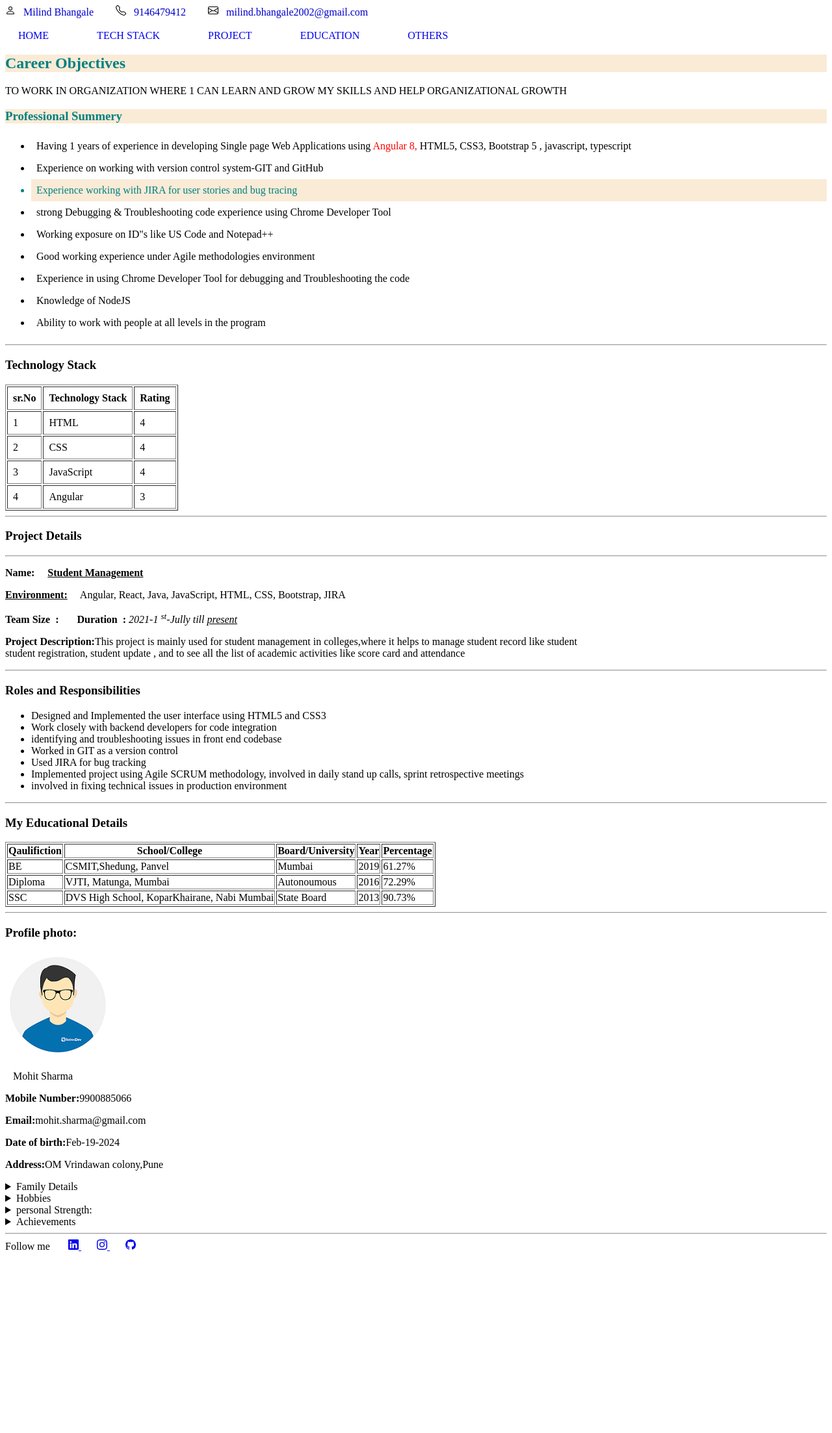
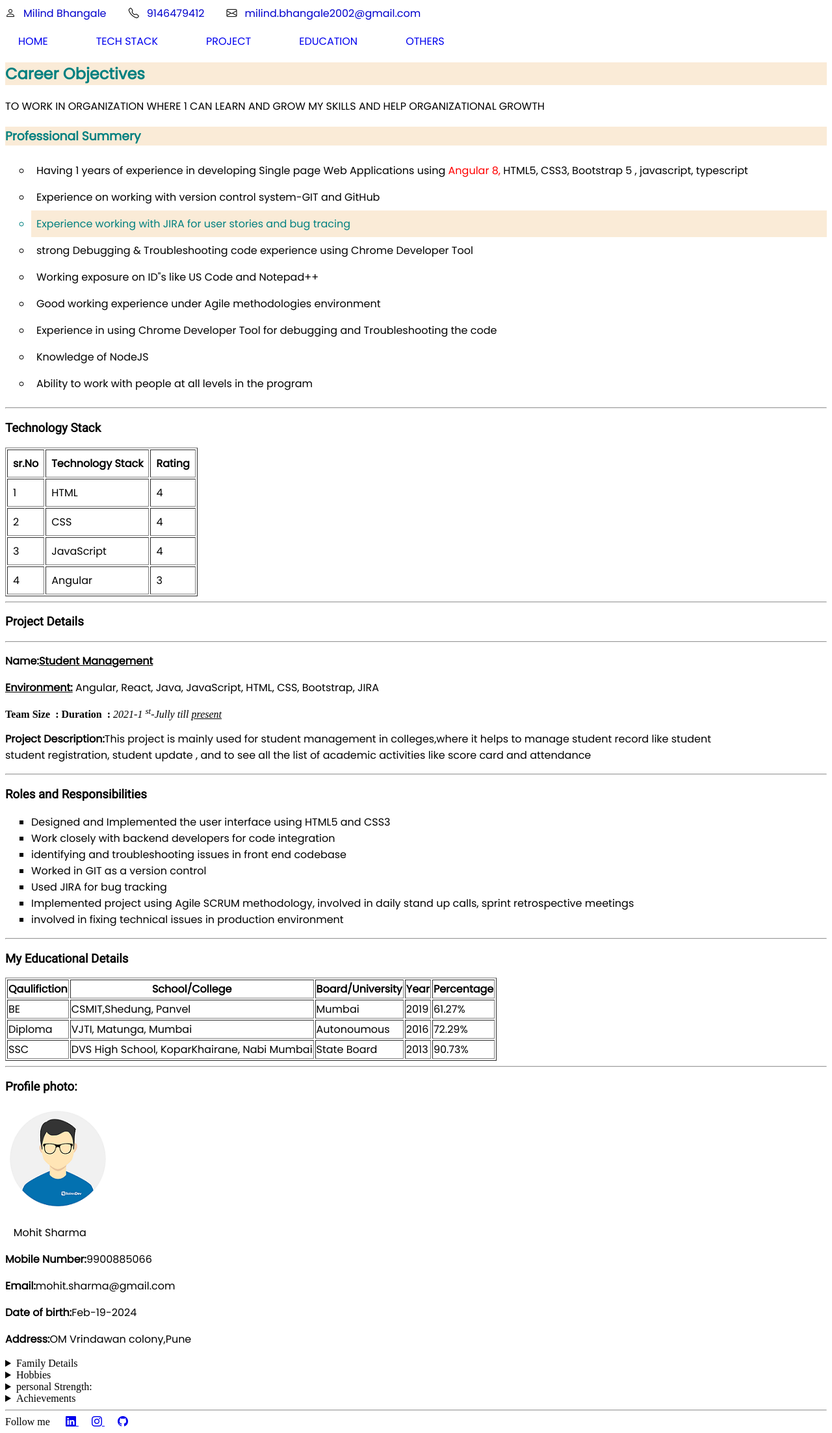
Before and after one commit to Milindbhangale2002/my-profile, a plain HTML site: page index.html in a window 1280 px wide. Shown: the whole page at 65% size. Before the commit the page ends 1936 px from the top, so only its background shows below. Drawn offline with nearby package versions, Linux system fonts and the light colour scheme.

Commit message:
update index.html file

```diff
--- a/index.html
+++ b/index.html
@@ -4,43 +4,92 @@
     <meta charset="UTF-8">
     <meta name="viewport" content="width=device-width, initial-scale=1.0">
     <title>My Profile</title>
+   <!-- Option 1: Include in HTML -->
+    <link rel="stylesheet" href="https://cdn.jsdelivr.net/npm/bootstrap-icons@1.3.0/font/bootstrap-icons.css">
+    <!-- Google Font Family CDN Link -->
+   <link rel="preconnect" href="https://fonts.googleapis.com">
+   <link rel="preconnect" href="https://fonts.gstatic.com" crossorigin>
+   <link href="https://fonts.googleapis.com/css2?family=Poppins&family=Roboto&display=swap" rel="stylesheet">
+
+   <!-- font-family: "Poppins", sans-serif;
+   font-family: "Roboto", sans-serif; -->
+
     <style>
-
+       h3{
+        font-family:"Roboto", sans-serif ;
+       }
         .car{
             color: teal;
             background-color: antiquewhite;
+            font-family: "Poppins", sans-serif;
         }
         #angular{
+            font-family: "Poppins", sans-serif;
             color: red;
         }
         #li{
             color: teal;
             background-color: antiquewhite;
+            font-family: "Poppins", sans-serif;
         }
 
         nav a{
             padding: 20px;
             text-decoration: none;
             margin-right: 30px;
+            font-family: "Poppins", sans-serif;
         }
 
         #home ul li{
             padding: 8px;
+            font-family: "Poppins", sans-serif;
+            list-style-type: circle;
 
         }
         .header-info {
             color:#0000CC ;
             background-color:#FFFFFF ;
             margin-right:30px;
+            font-family: "Poppins", sans-serif;
         }
 
         #techStack th {
             padding: 8px;
+            font-family: "Poppins", sans-serif;
         }
 
         #techStack td {
             padding: 8px;
+            font-family: "Poppins", sans-serif;
         }
+        section p{
+            font-family: "Poppins", sans-serif;
+        }
+        #education th{
+            font-family: "Poppins", sans-serif;
+
+        }
+        #education td{
+            font-family: "Poppins", sans-serif;
+
+        }
+        #others p{
+            font-family: "Poppins", sans-serif;
+
+        }
+        ul li{
+            list-style-type: square;
+            font-family: "Poppins", sans-serif;
+
+        }
+        ol li{
+            list-style-type:upper-roman;
+            font-family: "Poppins", sans-serif;
+
+        }
+      #logo a{
+        padding-left: 20px;
+      }
 
 
 
@@ -49,18 +98,12 @@
 <body>
     <!-- Header Section -->
     <header>
-        <svg xmlns="http://www.w3.org/2000/svg" width="16" height="16" fill="currentColor" class="bi bi-person" viewBox="0 0 16 16">
-            <path d="M8 8a3 3 0 1 0 0-6 3 3 0 0 0 0 6m2-3a2 2 0 1 1-4 0 2 2 0 0 1 4 0m4 8c0 1-1 1-1 1H3s-1 0-1-1 1-4 6-4 6 3 6 4m-1-.004c-.001-.246-.154-.986-.832-1.664C11.516 10.68 10.289 10 8 10s-3.516.68-4.168 1.332c-.678.678-.83 1.418-.832 1.664z"/>
-          </svg> &nbsp;
+        <i class="bi bi-person"></i> &nbsp;
         <span class="header-info"> Milind Bhangale </span>
-        <svg xmlns="http://www.w3.org/2000/svg" width="16" height="16" fill="currentColor" class="bi bi-telephone" viewBox="0 0 16 16">
-            <path d="M3.654 1.328a.678.678 0 0 0-1.015-.063L1.605 2.3c-.483.484-.661 1.169-.45 1.77a17.6 17.6 0 0 0 4.168 6.608 17.6 17.6 0 0 0 6.608 4.168c.601.211 1.286.033 1.77-.45l1.034-1.034a.678.678 0 0 0-.063-1.015l-2.307-1.794a.68.68 0 0 0-.58-.122l-2.19.547a1.75 1.75 0 0 1-1.657-.459L5.482 8.062a1.75 1.75 0 0 1-.46-1.657l.548-2.19a.68.68 0 0 0-.122-.58zM1.884.511a1.745 1.745 0 0 1 2.612.163L6.29 2.98c.329.423.445.974.315 1.494l-.547 2.19a.68.68 0 0 0 .178.643l2.457 2.457a.68.68 0 0 0 .644.178l2.189-.547a1.75 1.75 0 0 1 1.494.315l2.306 1.794c.829.645.905 1.87.163 2.611l-1.034 1.034c-.74.74-1.846 1.065-2.877.702a18.6 18.6 0 0 1-7.01-4.42 18.6 18.6 0 0 1-4.42-7.009c-.362-1.03-.037-2.137.703-2.877z"/>
-          </svg> &nbsp;
-          <span class="header-info">9146479412</span>
-          <svg xmlns="http://www.w3.org/2000/svg" width="16" height="16" fill="currentColor" class="bi bi-envelope" viewBox="0 0 16 16">
-            <path d="M0 4a2 2 0 0 1 2-2h12a2 2 0 0 1 2 2v8a2 2 0 0 1-2 2H2a2 2 0 0 1-2-2zm2-1a1 1 0 0 0-1 1v.217l7 4.2 7-4.2V4a1 1 0 0 0-1-1zm13 2.383-4.708 2.825L15 11.105zm-.034 6.876-5.64-3.471L8 9.583l-1.326-.795-5.64 3.47A1 1 0 0 0 2 13h12a1 1 0 0 0 .966-.741M1 11.105l4.708-2.897L1 5.383z"/>
-          </svg> &nbsp;
-          <span class="header-info">milind.bhangale2002@gmail.com</span>
+        <i class="bi bi-telephone"></i> &nbsp;
+        <span class="header-info">9146479412</span>
+        <i class="bi bi-envelope"></i> &nbsp;
+        <span class="header-info">milind.bhangale2002@gmail.com</span>
     </header>
      <br>
 
@@ -79,8 +122,8 @@
 <section id="home">
     <h2 class="car">Career Objectives</h2>
     <p >TO WORK IN ORGANIZATION WHERE 1 CAN LEARN AND GROW MY SKILLS AND HELP ORGANIZATIONAL GROWTH</p>
-<h3 class="car">Professional Summery</h3>
-<ul>
+    <h3 class="car">Professional Summery</h3>
+    <ul>
     <li>Having 1 years of experience in developing Single page Web Applications using <span id="angular">Angular 8,</span> HTML5, CSS3, Bootstrap 5 , javascript, typescript</li>
     <li>Experience on working with version control system-GIT and GitHub </li>
     <li id="li">Experience working with JIRA for user stories and bug tracing</li>
@@ -135,9 +178,9 @@
 <section id="project">
 <h3>Project Details</h3>
 <hr>
-<p><strong>Name:</strong> &nbsp; &nbsp; <strong><u>Student Management</u></strong></p>
-<p><strong><u>Environment:</u></strong> &nbsp; &nbsp; Angular, React, Java, JavaScript, HTML, CSS, Bootstrap, JIRA</p>
-<strong>Team Size &nbsp;:</strong> &nbsp; &nbsp; &nbsp; <strong>Duration &nbsp;:</strong> <em>2021-1 <sup>st</sup>-Jully till <u>present</u></em>
+<p><strong>Name:</strong><strong><u>Student Management</u></strong></p>
+<p><strong><u>Environment:</u></strong>  Angular, React, Java, JavaScript, HTML, CSS, Bootstrap, JIRA</p>
+<strong>Team Size &nbsp;:</strong>  <strong>Duration &nbsp;:</strong> <em>2021-1 <sup>st</sup>-Jully till <u>present</u></em>
 <p><strong>Project Description:</strong>This project is mainly used for student management in colleges,where it helps to manage student record like student <br>student registration, student update , and to see all the list of academic activities like score card and attendance</p>
 <hr>
 <h3>Roles and Responsibilities</h3>
@@ -234,23 +277,17 @@
 </section>
 <hr>
 <!-- footer section -->
-<footer>
-    <span> Follow me </span> &nbsp; &nbsp; &nbsp;
+<footer id="logo">
+    <span> Follow me </span>
     <a href="https://in.linkedin.com/" target="_blank">
-        <svg xmlns="http://www.w3.org/2000/svg" width="16" height="16" fill="currentColor" class="bi bi-linkedin" viewBox="0 0 16 16">
-            <path d="M0 1.146C0 .513.526 0 1.175 0h13.65C15.474 0 16 .513 16 1.146v13.708c0 .633-.526 1.146-1.175 1.146H1.175C.526 16 0 15.487 0 14.854zm4.943 12.248V6.169H2.542v7.225zm-1.2-8.212c.837 0 1.358-.554 1.358-1.248-.015-.709-.52-1.248-1.342-1.248S2.4 3.226 2.4 3.934c0 .694.521 1.248 1.327 1.248zm4.908 8.212V9.359c0-.216.016-.432.08-.586.173-.431.568-.878 1.232-.878.869 0 1.216.662 1.216 1.634v3.865h2.401V9.25c0-2.22-1.184-3.252-2.764-3.252-1.274 0-1.845.7-2.165 1.193v.025h-.016l.016-.025V6.169h-2.4c.03.678 0 7.225 0 7.225z"/>
-          </svg>
+        <i class="bi bi-linkedin"></i>
 
-    </a></span> &nbsp; &nbsp; &nbsp;
+    </a>
     <a href="https://www.instagram.com/accounts/login/?next=%2Fproud.mp%2Ffeed%2F&source=profile_feed_tab">
-        <svg xmlns="http://www.w3.org/2000/svg" width="16" height="16" fill="currentColor" class="bi bi-instagram" viewBox="0 0 16 16">
-            <path d="M8 0C5.829 0 5.556.01 4.703.048 3.85.088 3.269.222 2.76.42a3.9 3.9 0 0 0-1.417.923A3.9 3.9 0 0 0 .42 2.76C.222 3.268.087 3.85.048 4.7.01 5.555 0 5.827 0 8.001c0 2.172.01 2.444.048 3.297.04.852.174 1.433.372 1.942.205.526.478.972.923 1.417.444.445.89.719 1.416.923.51.198 1.09.333 1.942.372C5.555 15.99 5.827 16 8 16s2.444-.01 3.298-.048c.851-.04 1.434-.174 1.943-.372a3.9 3.9 0 0 0 1.416-.923c.445-.445.718-.891.923-1.417.197-.509.332-1.09.372-1.942C15.99 10.445 16 10.173 16 8s-.01-2.445-.048-3.299c-.04-.851-.175-1.433-.372-1.941a3.9 3.9 0 0 0-.923-1.417A3.9 3.9 0 0 0 13.24.42c-.51-.198-1.092-.333-1.943-.372C10.443.01 10.172 0 7.998 0zm-.717 1.442h.718c2.136 0 2.389.007 3.232.046.78.035 1.204.166 1.486.275.373.145.64.319.92.599s.453.546.598.92c.11.281.24.705.275 1.485.039.843.047 1.096.047 3.231s-.008 2.389-.047 3.232c-.035.78-.166 1.203-.275 1.485a2.5 2.5 0 0 1-.599.919c-.28.28-.546.453-.92.598-.28.11-.704.24-1.485.276-.843.038-1.096.047-3.232.047s-2.39-.009-3.233-.047c-.78-.036-1.203-.166-1.485-.276a2.5 2.5 0 0 1-.92-.598 2.5 2.5 0 0 1-.6-.92c-.109-.281-.24-.705-.275-1.485-.038-.843-.046-1.096-.046-3.233s.008-2.388.046-3.231c.036-.78.166-1.204.276-1.486.145-.373.319-.64.599-.92s.546-.453.92-.598c.282-.11.705-.24 1.485-.276.738-.034 1.024-.044 2.515-.045zm4.988 1.328a.96.96 0 1 0 0 1.92.96.96 0 0 0 0-1.92m-4.27 1.122a4.109 4.109 0 1 0 0 8.217 4.109 4.109 0 0 0 0-8.217m0 1.441a2.667 2.667 0 1 1 0 5.334 2.667 2.667 0 0 1 0-5.334"/>
-          </svg>
-    </a>&nbsp; &nbsp; &nbsp;
+        <i class="bi bi-instagram"></i>
+    </a>
     <a href="https://github.com/">
-        <svg xmlns="http://www.w3.org/2000/svg" width="16" height="16" fill="currentColor" class="bi bi-github" viewBox="0 0 16 16">
-            <path d="M8 0C3.58 0 0 3.58 0 8c0 3.54 2.29 6.53 5.47 7.59.4.07.55-.17.55-.38 0-.19-.01-.82-.01-1.49-2.01.37-2.53-.49-2.69-.94-.09-.23-.48-.94-.82-1.13-.28-.15-.68-.52-.01-.53.63-.01 1.08.58 1.23.82.72 1.21 1.87.87 2.33.66.07-.52.28-.87.51-1.07-1.78-.2-3.64-.89-3.64-3.95 0-.87.31-1.59.82-2.15-.08-.2-.36-1.02.08-2.12 0 0 .67-.21 2.2.82.64-.18 1.32-.27 2-.27s1.36.09 2 .27c1.53-1.04 2.2-.82 2.2-.82.44 1.1.16 1.92.08 2.12.51.56.82 1.27.82 2.15 0 3.07-1.87 3.75-3.65 3.95.29.25.54.73.54 1.48 0 1.07-.01 1.93-.01 2.2 0 .21.15.46.55.38A8.01 8.01 0 0 0 16 8c0-4.42-3.58-8-8-8"/>
-          </svg>
+        <i class="bi bi-github"></i>
     </a>
 
 </footer>
```
